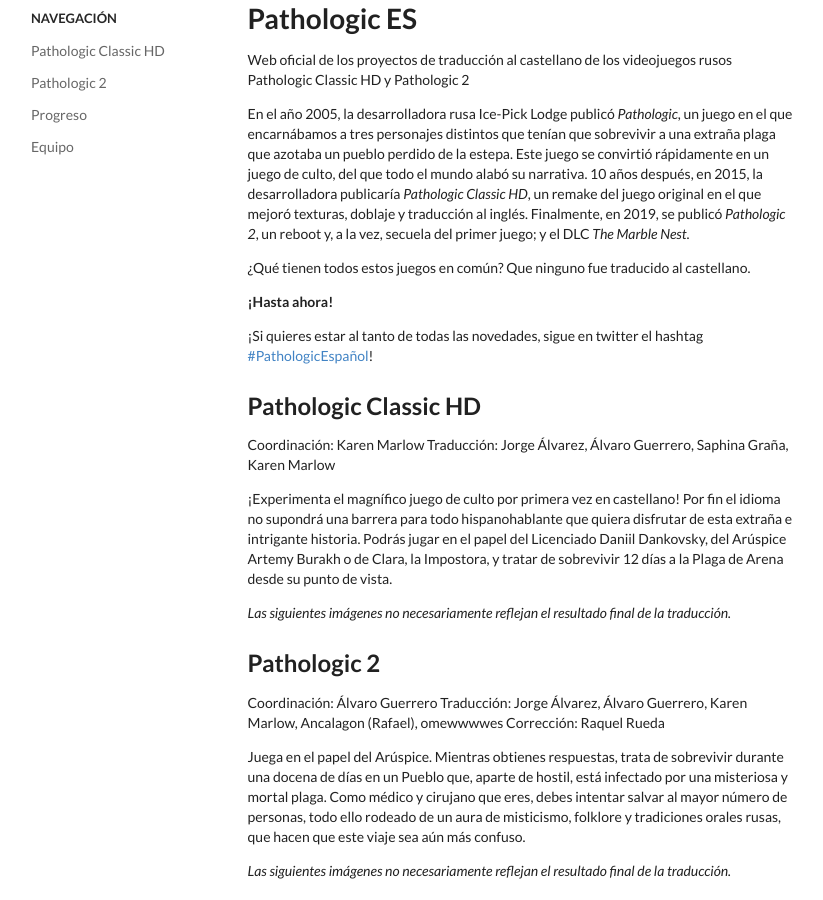
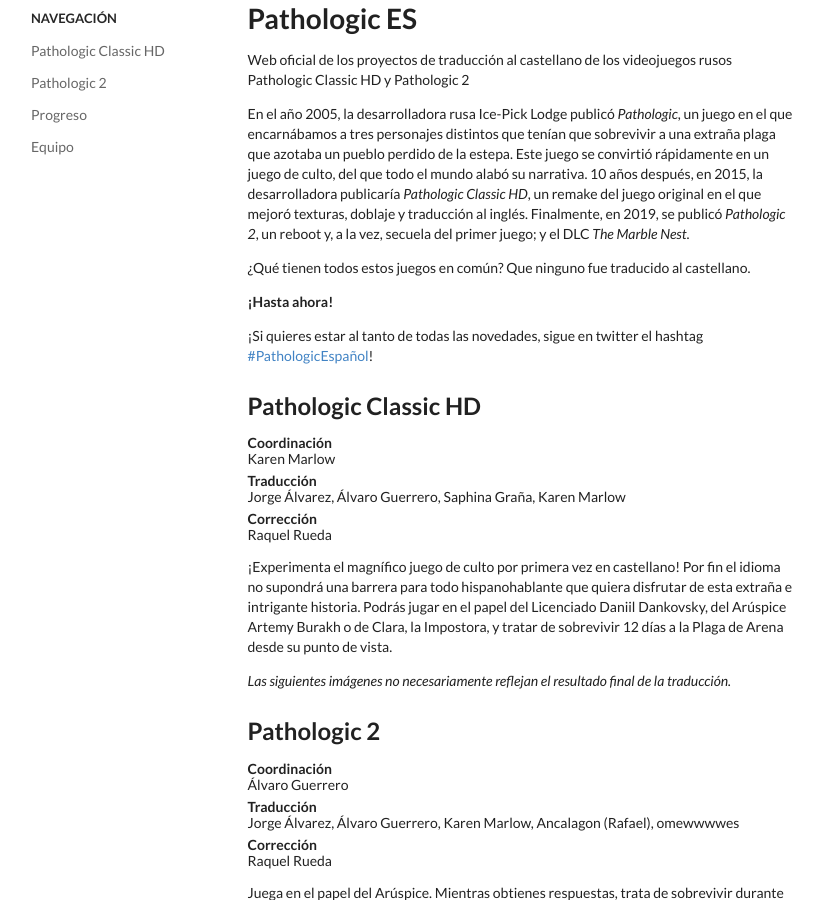
Before and after one commit to pathologic-es/pathologic-es.github.io, a Jekyll site: the page built from index.md, in a window 1280 px wide and 900 px high. Shown: the whole window, without its empty margins (226-1049 px from the left). Built offline with Jekyll 4.4.1, drawn with Linux system fonts in a browser that asks for light colours.

Commit message:
Update index.md

```diff
--- a/index.md
+++ b/index.md
@@ -13,17 +13,42 @@
 ¡Si quieres estar al tanto de todas las novedades, sigue en twitter el hashtag [#PathologicEspañol](https://twitter.com/hashtag/PathologicEspañol)!
 
 ## Pathologic Classic HD
-Coordinación: Karen Marlow
-Traducción: Jorge Álvarez, Álvaro Guerrero, Saphina Graña, Karen Marlow
+
+<div class="ui list">
+  <div class="item">
+    <div class="header">Coordinación</div>
+    Karen Marlow
+  </div>
+  <div class="item">
+    <div class="header">Traducción</div>
+    Jorge Álvarez, Álvaro Guerrero, Saphina Graña, Karen Marlow
+  </div>
+  <div class="item">
+    <div class="header">Corrección</div>
+    Raquel Rueda
+  </div>
+</div>
 
 ¡Experimenta el magnífico juego de culto por primera vez en castellano! Por fin el idioma no supondrá una barrera para todo hispanohablante que quiera disfrutar de esta extraña e intrigante historia.  Podrás jugar en el papel del Licenciado Daniil Dankovsky, del Arúspice Artemy Burakh o de Clara, la Impostora, y tratar de sobrevivir 12 días a la Plaga de Arena desde su punto de vista.
 
 *Las siguientes imágenes no necesariamente reflejan el resultado final de la traducción.*
 
 ## Pathologic 2
-Coordinación: Álvaro Guerrero
-Traducción: Jorge Álvarez, Álvaro Guerrero, Karen Marlow, Ancalagon (Rafael), omewwwwes
-Corrección: Raquel Rueda
+
+<div class="ui list">
+  <div class="item">
+    <div class="header">Coordinación</div>
+    Álvaro Guerrero
+  </div>
+  <div class="item">
+    <div class="header">Traducción</div>
+    Jorge Álvarez, Álvaro Guerrero, Karen Marlow, Ancalagon (Rafael), omewwwwes
+  </div>
+  <div class="item">
+    <div class="header">Corrección</div>
+    Raquel Rueda
+  </div>
+</div>
 
 Juega en el papel del Arúspice. Mientras obtienes respuestas, trata de sobrevivir durante una docena de días en un Pueblo que, aparte de hostil, está infectado por una misteriosa y mortal plaga. Como médico y cirujano que eres, debes intentar salvar al mayor número de personas, todo ello rodeado de un aura de misticismo, folklore y tradiciones orales rusas, que hacen que este viaje sea aún más confuso.
 
```
